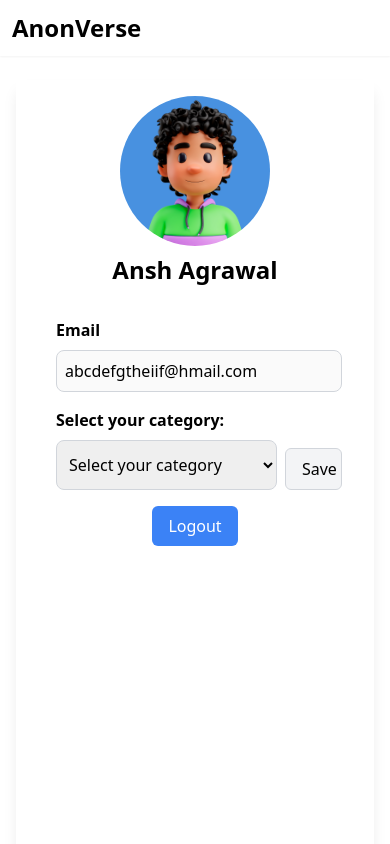
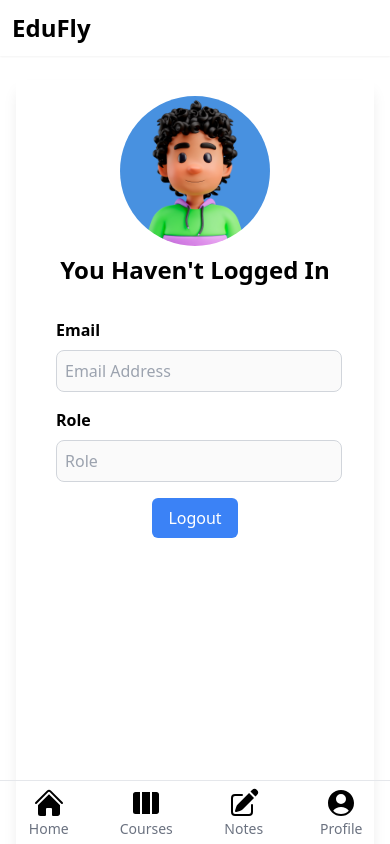
Before and after one commit to HackathonHive/frontend, a React (Create React App) app: page /profile in a window 390 px wide. Built offline with nearby package versions, Linux system fonts and the light colour scheme; no server answers.

Commit message:
updating files

```diff
--- a/src/App.js
+++ b/src/App.js
@@ -19,11 +19,13 @@ import Header from './components/Header';
 import Notes from './pages/Notes';
 import Quiz from './pages/Quiz';
 import CourseDetailPage from './pages/CourseDetailPage';
+import BottemNavigation from './components/BottemNavigation';
 function App() {
   return (
     <>
     <Router>
       <Header />
+      <BottemNavigation />
       <Routes>
         <Route path="/"  element={<HomePage />} />
         <Route path="/login" element={<LoginPage/>}/>
--- a/src/components/BottemNavigation.js
+++ b/src/components/BottemNavigation.js
@@ -1,12 +1,14 @@
 import React from 'react'
-import { PlusCircleIcon, HomeIcon, UserCircleIcon, ViewColumnsIcon } from '@heroicons/react/24/solid'
+import { PlusCircleIcon, HomeIcon, UserCircleIcon, ViewColumnsIcon, PencilSquareIcon } from '@heroicons/react/24/solid'
 import { useNavigate } from 'react-router-dom'
+
 export default function BottemNavigation() {
+    const navigate = useNavigate();
   return (
     <div>
-         <div className={`md:hidden sm:block fixed bottom-0 left-0 z-50 w-full h-16 ${mode?theme.black:theme.white}border-t border-gray-200 `}>
-            <div className={`grid h-full max-w-lg grid-cols-4 mx-auto font-medium  ${mode?theme.black:theme.white}`}>
-                <button type="button" className={`inline-flex flex-col items-center justify-center px-5  ${mode?"":"hover:bg-gray-100"}  group`}
+         <div className={`md:hidden sm:block fixed bottom-0 left-0 z-50 w-full h-16 border-t border-gray-200 `}>
+            <div className={`grid h-full max-w-lg grid-cols-4 mx-auto font-medium  `}>
+                <button type="button" className={`inline-flex flex-col items-center justify-center px-5  group`}
                 onClick={()=>{
                     navigate('/');
                 }}>
@@ -19,29 +21,33 @@ export default function BottemNavigation() {
 
 
 
-                <button type="button" className={`inline-flex flex-col items-center justify-center px-5  ${mode?"":"hover:bg-gray-100"}  group`}
+                <button type="button" className={`inline-flex flex-col items-center justify-center px-5    group`}
                 onClick={()=>{
-                    navigate('/yourconfession');
+                    navigate('/courses');
                 }}>
 
 
                     <ViewColumnsIcon className='h-8 w-8' />
 
-                    <span className="text-sm text-gray-500 dark:text-gray-400 group-hover:text-blue-600 dark:group-hover:text-blue-500">Confession</span>
+                    <span className="text-sm text-gray-500 dark:text-gray-400 group-hover:text-blue-600 dark:group-hover:text-blue-500">
+                        Courses
+                    </span>
                 </button>
 
 
-                <button type="button" className={`inline-flex flex-col items-center justify-center px-5  ${mode?"":"hover:bg-gray-100"}  group`}
+                <button type="button" className={`inline-flex flex-col items-center justify-center px-5    group`}
                 onClick={()=>{
-                    navigate('/addconfession');
+                    navigate('/notes');
                 }}
                 >
-                    <PlusCircleIcon className='h-8 w-8' />
-                    <span className="text-sm text-gray-500 dark:text-gray-400 group-hover:text-blue-600 dark:group-hover:text-blue-500">Add</span>
+                    <PencilSquareIcon className='h-8 w-8' />
+                    <span className="text-sm text-gray-500 dark:text-gray-400 group-hover:text-blue-600 dark:group-hover:text-blue-500">
+                        Notes
+                    </span>
                 </button>
 
 
-                <button type="button" className={`inline-flex flex-col items-center justify-center px-5  ${mode?"":"hover:bg-gray-100"}  group`}
+                <button type="button" className={`inline-flex flex-col items-center justify-center px-5    group`}
                 onClick={()=>{
                     navigate('/profile');
                 }}
--- a/src/components/Header.js
+++ b/src/components/Header.js
@@ -1,15 +1,17 @@
 import React from 'react'
 
-export default function
-() {
+// eslint-disable-next-line import/no-anonymous-default-export
+export default function () {
     return (
         <div>
             <div className={`flex justify-between items-center p-3 shadow-sm text-2xl font-bold mb-2`}>
-            <h1>AnonVerse</h1>
+                <h1>
+                    EduFly
+                </h1>
                 <div className='flex flex-row'>
 
                     {/* // add a toggle button to switch between light and dark mode */}
-                <button  className={`p-2 rounded-full`}>
+                    <button className={`p-2 rounded-full`}>
                         {/* {mode === 'light' ? <MoonIcon className='h-8 w-8' /> : <SunIcon className='h-8 w-8' />} */}
 
                     </button>
--- a/src/components/NavCard.js
+++ b/src/components/NavCard.js
@@ -1,5 +1,5 @@
 import React from 'react'
-import { PlusCircleIcon, HomeIcon, ViewColumnsIcon } from '@heroicons/react/24/solid'
+import { PlusCircleIcon, HomeIcon, ViewColumnsIcon, PencilSquareIcon, UserCircleIcon } from '@heroicons/react/24/solid'
 import { Link } from 'react-router-dom';
 
 // import { useSelector } from 'react-redux'
@@ -19,9 +19,17 @@ export default function NavCard() {
               </Link>
             </li>
             <li className='flex items-center space-x-2  text-lg hover:text-blue-500'>
-              <PlusCircleIcon className='h-8 w-8' />
+              {/* <PlusCircleIcon className='h-8 w-8' /> */}
+              <PencilSquareIcon className='h-8 w-8' />
               <Link to='/notes'>
                 Notes
+              </Link>
+            </li>
+            <li className='flex items-center space-x-2  text-lg hover:text-blue-500'>
+              {/* <PlusCircleIcon className='h-8 w-8' /> */}
+              <UserCircleIcon className='h-8 w-8' />
+              <Link to='/profile'>
+                Profile
               </Link>
             </li>
           </ul>
--- a/src/components/ProfileCard.js
+++ b/src/components/ProfileCard.js
@@ -1,28 +1,74 @@
-import React from 'react'
+import React, { useEffect } from 'react'
 import { Link } from 'react-router-dom';
+import { useState } from 'react';
 export default function ProfileCard() {
+
+    const [user, setUser] = useState([]);
+
+    const fetchUserDetails = async () => {
+        try {
+
+            const res = await fetch('http://localhost:4000/api/userdetails', {
+                method: 'GET',
+                headers: {
+                    'Content-Type': 'application/json',
+                    'authorization': `Bearer ${localStorage.getItem('token')}`
+                }
+            });
+            const data = await res.json();
+            setUser(data.user);
+            console.log(data.user);
+
+        } catch (error) {
+            console.log(error);
+
+        }
+    }
+
+    const logout = () => {
+        localStorage.removeItem('token');
+        window.location.reload();
+    }
+
+    useEffect(() => {
+        fetchUserDetails();
+    }, [])
+
     return (
 
         <div className='p-2'>
             <div className={`shadow-lg p-4  rounded-lg`}>
                 <div className='flex justify-center'>
-                  <Link to='/login'>
-                    <img src="/images/Avatar1.jpg" alt='profile' className='rounded-full cursor-pointer border-4 border-blue-500 shadow-lg hover:border-2' width='100' height='100' />
-                  </Link>
+                    <Link to='/login'>
+                        <img
+                            src={user ? '/images/Avatar1.jpg' : '/images/sad-face.png'}
+                            alt='profile' className='rounded-full cursor-pointer border-4 border-blue-500 shadow-lg hover:border-2' width='100' height='100' />
+                    </Link>
                 </div>
                 <div className='text-center'>
-                    <h1 className='text-xl font-bold'>You Haven't Logged In</h1>
+                    <h1 className='text-xl font-bold'>
+                        {user?.name ? user?.name : 'You Haven\'t Logged In'}
+
+                    </h1>
 
                     <div className='flex flex-col gap-2 justify-center mt-4'>
+                        {
+                            user?.name &&
 
-                        <Link to='/login' className='bg-blue-500 text-white p-2 rounded-lg'>Login</Link>
+                            <button onClick={logout} className='bg-red-500 text-white p-2 rounded-lg'>
+                                Logout
+                            </button>
+                        }
+                        {!user && <Link to='/login'  className='bg-blue-500 text-white p-2 rounded-lg'>
+                            Login
+                        </Link>}
 
                     </div>
                 </div>
             </div>
             <div>
 
-    </div>
+            </div>
 
         </div>
     )
--- a/src/pages/HomePage.js
+++ b/src/pages/HomePage.js
@@ -29,7 +29,7 @@ export default function HomePage() {
 
 
       <div className='gap-4 w-full col-span-3  mb-5 my-4 shadow-lg mr-5'>
-        <div className='mb-4  overflow-y-auto overflow-x-hidden p-4 flex flex-wrap gap-2'
+        <div className='mb-4  overflow-y-auto overflow-x-hidden p-4 flex flex-wrap gap-4'
         style={{
           scrollbarWidth: 'none',
           height:'80vh'
--- a/src/pages/ProfilePage.js
+++ b/src/pages/ProfilePage.js
@@ -3,7 +3,40 @@ import React from "react";
 import ProfileCard from "../components/ProfileCard";
 import NavCard from "../components/NavCard";
 
+import { useState, useEffect } from 'react';
 export default function ProfilePage() {
+
+  const [user, setUser] = useState([]);
+
+  const fetchUserDetails = async () => {
+    try {
+
+      const res = await fetch('http://localhost:4000/api/userdetails', {
+        method: 'GET',
+        headers: {
+          'Content-Type': 'application/json',
+          'authorization': `Bearer ${localStorage.getItem('token')}`
+        }
+      });
+      const data = await res.json();
+      setUser(data.user);
+      console.log(data.user);
+
+    } catch (error) {
+      console.log(error);
+
+    }
+  }
+
+  const logout = () => {
+    localStorage.removeItem('token');
+    window.location.reload();
+  }
+
+  useEffect(() => {
+    fetchUserDetails();
+  }, [])
+
   return (
     // <div>ProfilePage</div>
     <>
@@ -22,14 +55,16 @@ export default function ProfilePage() {
           {/* // user profile */}
           <div className="items-center justify-center flex flex-col py-4">
             <img
-              src="/images/Avatar1.jpg"
+              src={user ? '/images/Avatar1.jpg' : '/images/sad-face.png'}
               alt="profile"
               className="rounded-full hover:border-2 border-blue-500"
               width="150"
               height="150"
             />
 
-            <h1 className="text-2xl py-2 font-bold">Ansh Agrawal</h1>
+            <h1 className="text-2xl py-2 font-bold">
+              {user?.name ? user?.name : "You Haven't Logged In"}
+            </h1>
           </div>
           {/* // email address */}
           <div className="flex flex-col justify-center gap-2 items-start space-1 ml-10">
@@ -41,40 +76,25 @@ export default function ProfilePage() {
               type="email"
               className={`border border-gray-300 rounded-lg p-2`}
               placeholder="Email Address"
-              defaultValue={"abcdefgtheiif@hmail.com"}
+              defaultValue={user?.email}
               style={{ width: "90%" }}
               disabled
             />
           </div>
 
           <div className="flex flex-col mt-2  justify-start gap-2 items-start space-1 ml-10">
+
             <label className=" justify-start align-baseline font-semibold pt-2">
-              Select your category:
+              Role
             </label>
-
-            <div className="flex w-full gap-2" style={{ width: "90%" }}>
-              <select id="fruits" className="border border-gray-300 rounded-lg p-2 w-4/5"
-                style={{ width: "80%" }} defaultValue=""
-              >
-                <option >
-                  Select your category
-                </option>
-                <option value="12 ">
-                  K-12
-                </option>
-                <option value="Computer Science">
-                  Computer Science
-                </option>
-                <option value="Photo Editing">
-                  Photo Editing
-                </option>
-              </select>
-
-              <button className=" bg-gray-100 border border-gray-300 text-black px-4 py-2 rounded-md mt-2 h-12" style={{ width: "20%", height: "100%" }}>
-                Save
-              </button>
-
-            </div>
+            <input
+              type="text"
+              className={`border border-gray-300 rounded-lg p-2`}
+              placeholder="Role"
+              defaultValue={user?.role}
+              style={{ width: "90%" }}
+              disabled
+            />
           </div>
           {/* // logout button */}
           <div className="flex justify-center mt-4">
@@ -87,8 +107,8 @@ export default function ProfilePage() {
         </div>
 
       </div>
-        {/* <div className="mr-2 hidden md:block">search and trending</div>
+      {/* <div className="mr-2 hidden md:block">search and trending</div>
       </div> */}
-      </>
-      );
+    </>
+  );
 }
--- a/src/pages/SignUp.js
+++ b/src/pages/SignUp.js
@@ -88,13 +88,13 @@ export default function Signup() {
                 <option >
                   Select your category
                 </option>
-                <option value="12">
+                <option value="K-12">
                   K-12
                 </option>
-                <option value="Cse">
+                <option value="Computer_Science">
                   Computer Science
                 </option>
-                <option value="Phto_editing">
+                <option value="Photo_Editing">
                   Photo Editing
                 </option>
               </select>
```
Lines whose indentation alone changed are shown as unchanged.
